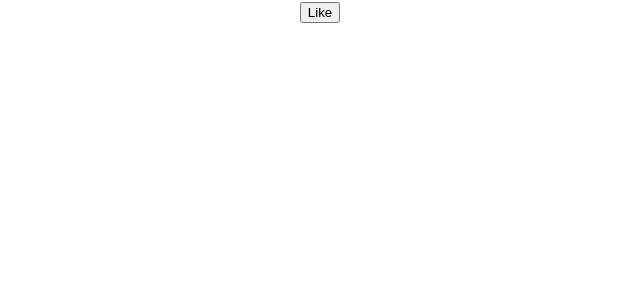
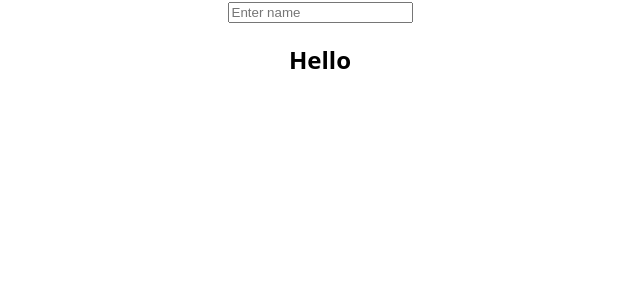
Before and after one commit to dgmity/erasmus-projects, a React (Vite) app in the folder react-js/: page / in a window 1280 px wide. Shown: the top 300 px of the page, without its empty margins (320-960 px from the left). Built offline with nearby package versions, Linux system fonts and the light colour scheme.

Commit message:
Name showing with states

```diff
--- a/react-js/src/App.jsx
+++ b/react-js/src/App.jsx
@@ -1,10 +1,11 @@
 import { useState } from "react";
 
 function App() {
-  const [liked, setLiked] = useState(false);
+  const [name, setName] = useState("");
   return (
     <div>
-      <button onClick={() => setLiked(!liked)}> {liked ? "Liked" : "Like"}</button>
+      <input placeholder="Enter name" onChange={(e) => setName(e.target.value)}></input>
+      <h2>Hello {name}</h2>
     </div>
   )
 }
```
